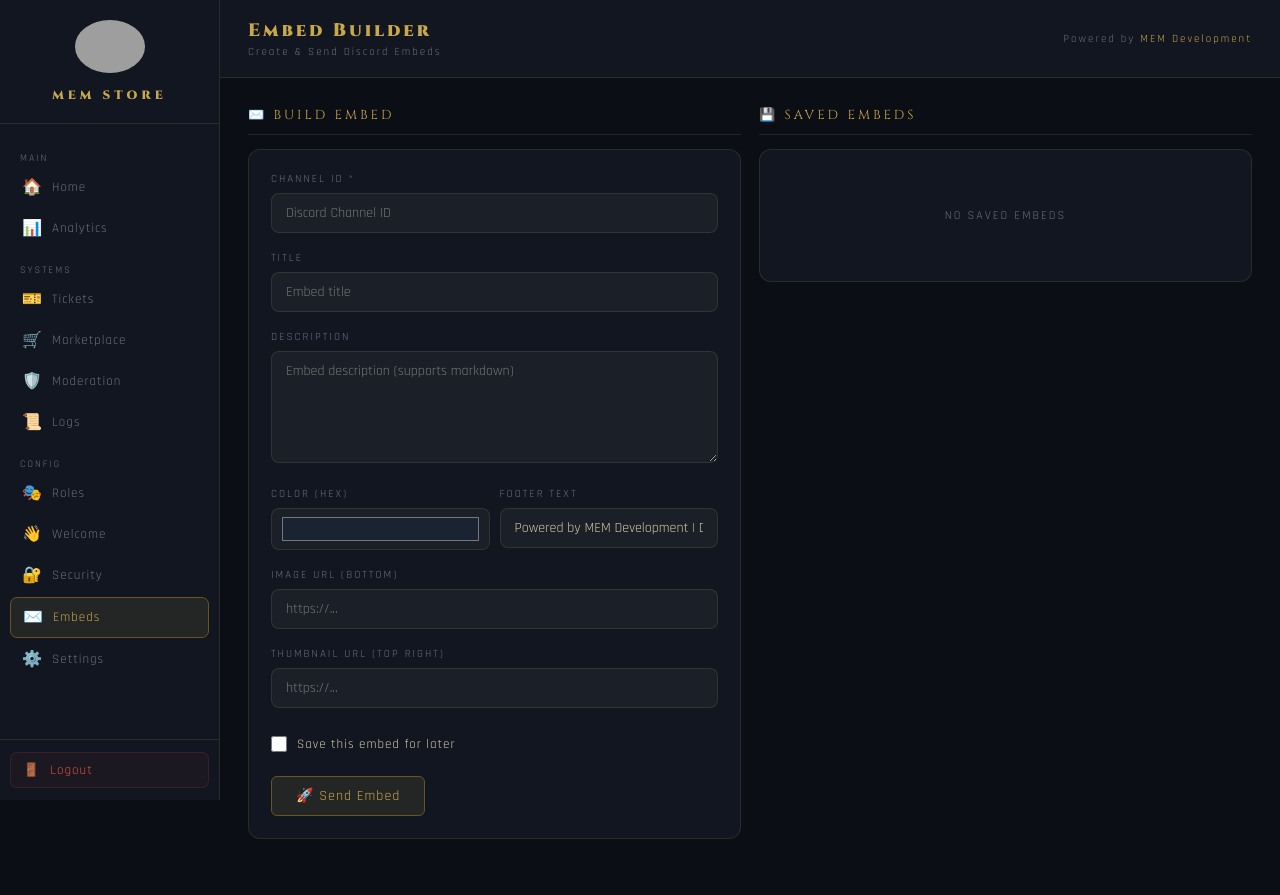
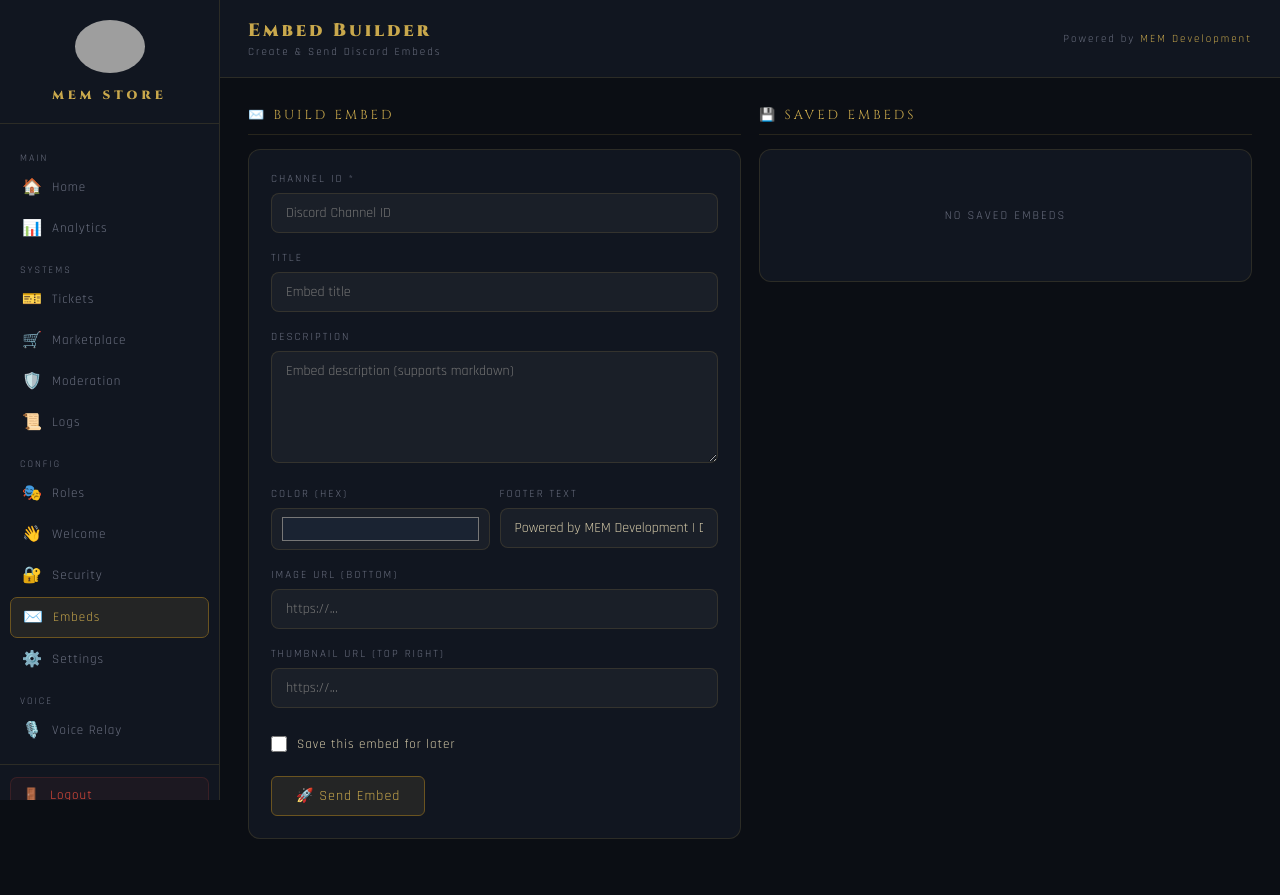
Before and after one commit to mosavdeaplo-droid/memm-bot, a Flask app: page /embeds in a window 1280 px wide. Run offline with Flask 3, Linux system fonts and the light colour scheme; the visitor is signed in with stand-in values (Sample User, id 1); data that the repository does not hold is empty; grey boxes are pictures that could not be loaded.

Commit message:
Update base.html

```diff
--- a/dashboard/templates/base.html
+++ b/dashboard/templates/base.html
@@ -119,6 +119,8 @@ textarea.form-input{resize:vertical;min-height:80px;}
     <a href="/security" class="nav-item {% if request.path=='/security' %}active{% endif %}"><span class="icon">🔐</span>Security</a>
     <a href="/embeds" class="nav-item {% if request.path=='/embeds' %}active{% endif %}"><span class="icon">✉️</span>Embeds</a>
     <a href="/settings" class="nav-item {% if request.path=='/settings' %}active{% endif %}"><span class="icon">⚙️</span>Settings</a>
+    <div class="nav-section">Voice</div>
+    <a href="/voice" class="nav-item {% if request.path=='/voice' %}active{% endif %}"><span class="icon">🎙️</span>Voice Relay</a>
   </nav>
   <div class="sidebar-footer">
     <a href="/logout" class="logout-btn"><span class="icon">🚪</span>Logout</a>
```
